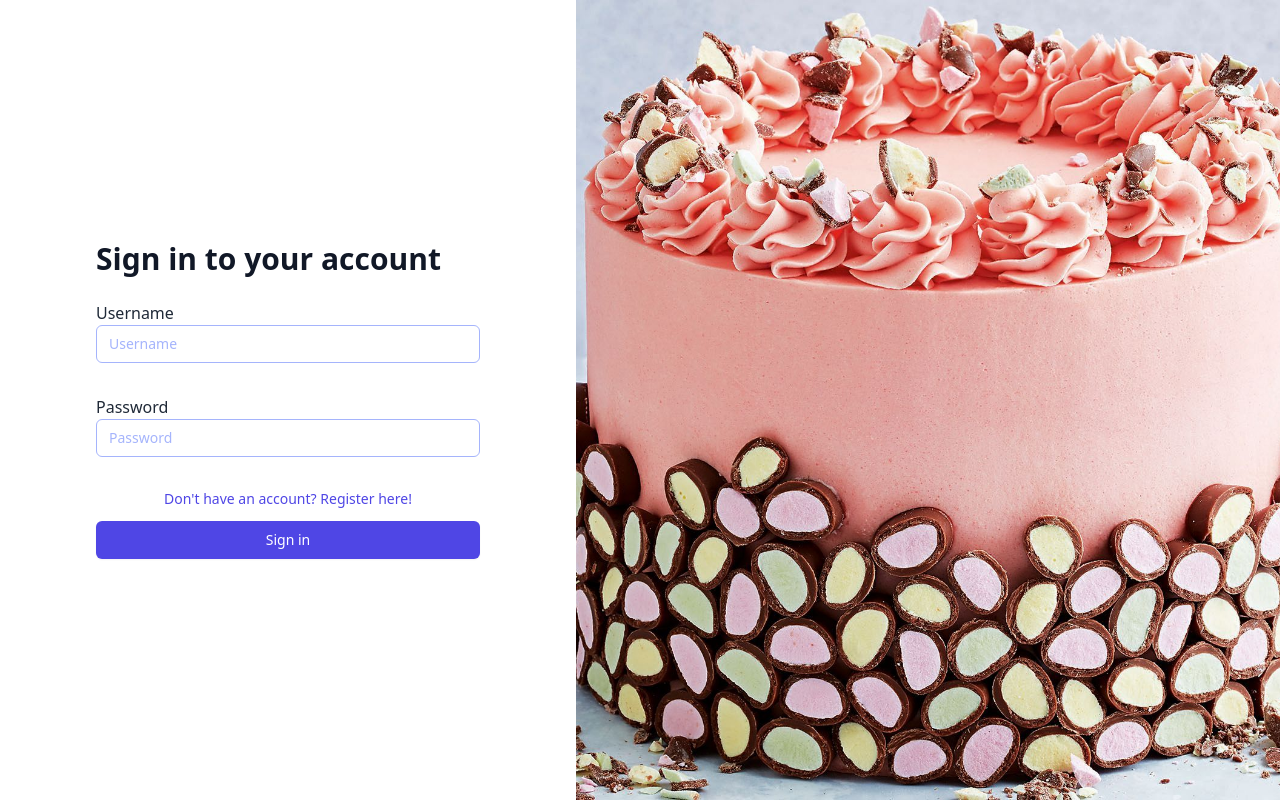
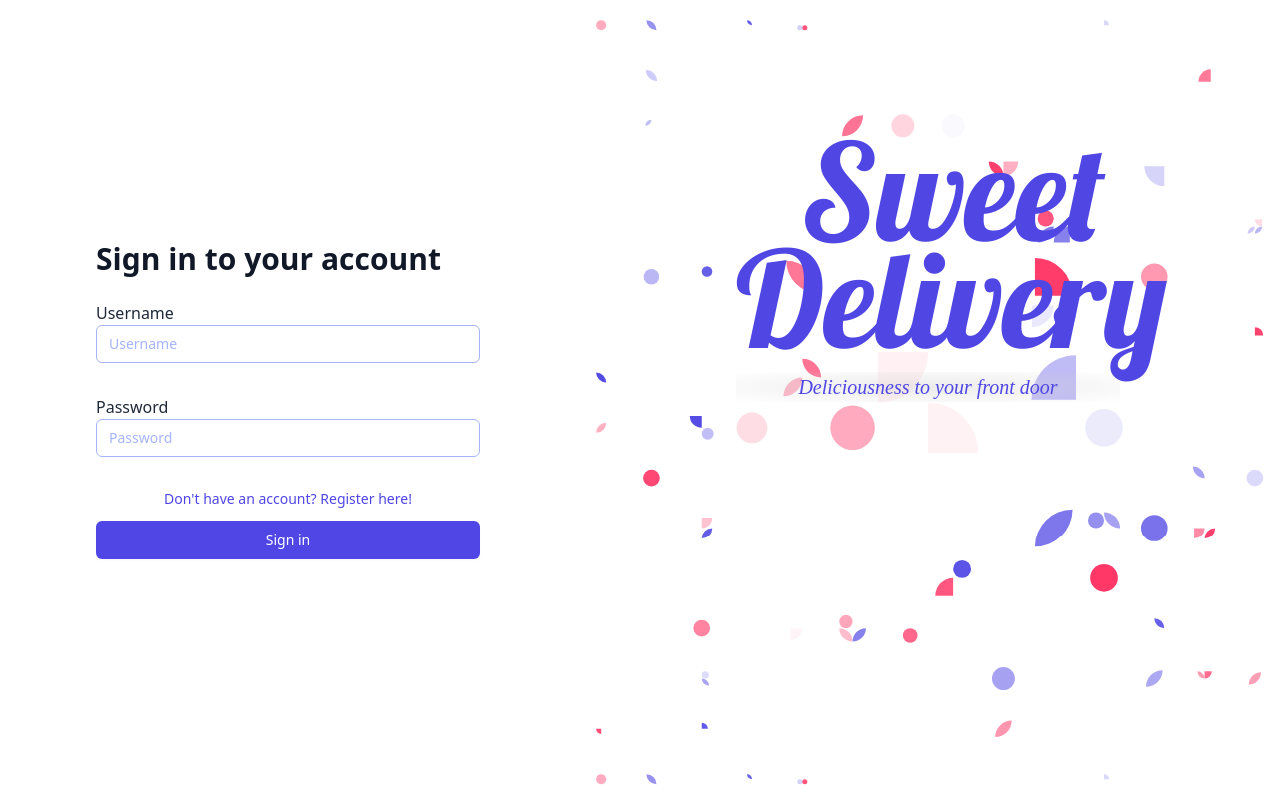
Before and after one commit to KirilTrbojevikj/sweet-delivery-frontend, a React (Create React App) app: page /login in a window 1280 px wide. Shown: the top 802 px of the page. Built offline with nearby package versions, Linux system fonts and the light colour scheme; a web font is replaced by a local one.

Commit message:
change LoginPage

```diff
--- a/src/pages/LoginPage.tsx
+++ b/src/pages/LoginPage.tsx
@@ -78,12 +78,16 @@ export const LoginPage: React.FC = () => {
           </div>
         </div>
       </div>
-      <div className="hidden lg:block relative w-0 flex-1">
-        <img
-          className="absolute inset-0 h-full w-full object-cover"
-          src="cake.jpg"
-          alt=""
-        />
+      <div id="logo" className="hidden lg:block relative w-0 flex-1">
+        <div className="flex-1 flex flex-col justify-center py-12 px-4 sm:px-6 lg:flex-none lg:px-20 xl:px-24">
+          <div className="mx-auto w-full max-w-sm lg:w-96">
+            <div className="logo-holder logo-4">
+              <h3>Sweet</h3>
+              <h5>Delivery</h5>
+              <p>Deliciousness to your front door</p>
+            </div>
+          </div>
+        </div>
       </div>
     </div>
   );
```
